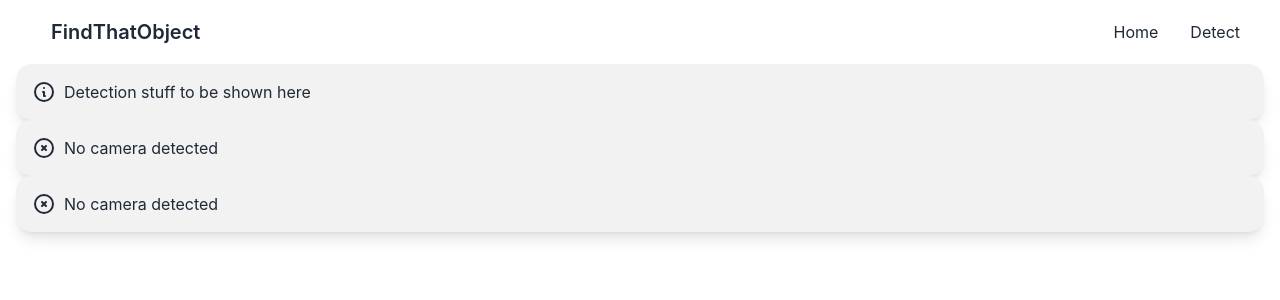
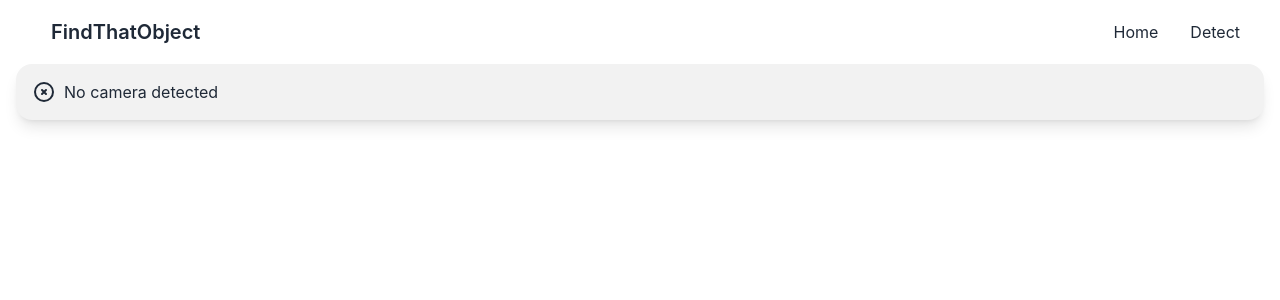
Before and after one commit to Nirmalya24/ObjectDetectionTF.js, a React (Create React App) app: page /detect in a window 1280 px wide. Shown: the top 300 px of the page. Built offline with nearby package versions, Linux system fonts and the light colour scheme; no server answers.

Commit message:
Remove unwanted components

```diff
--- a/src/components/DetectionPage.jsx
+++ b/src/components/DetectionPage.jsx
@@ -1,5 +1,4 @@
 import Navbar from "./Navbar";
-import Alert from "./Alert";
 import CameraRender from "./CameraRenderer";
 
 const DetectionPage = () => {
@@ -7,8 +6,6 @@ const DetectionPage = () => {
     <div className="h-screen">
       <div className="container mx-auto px-4">
         <Navbar AppName="FindThatObject" />
-        <Alert message="Detection stuff to be shown here" type="info" />
-        <Alert message="No camera detected" type="error" />
         <CameraRender />
       </div>
     </div>
```
